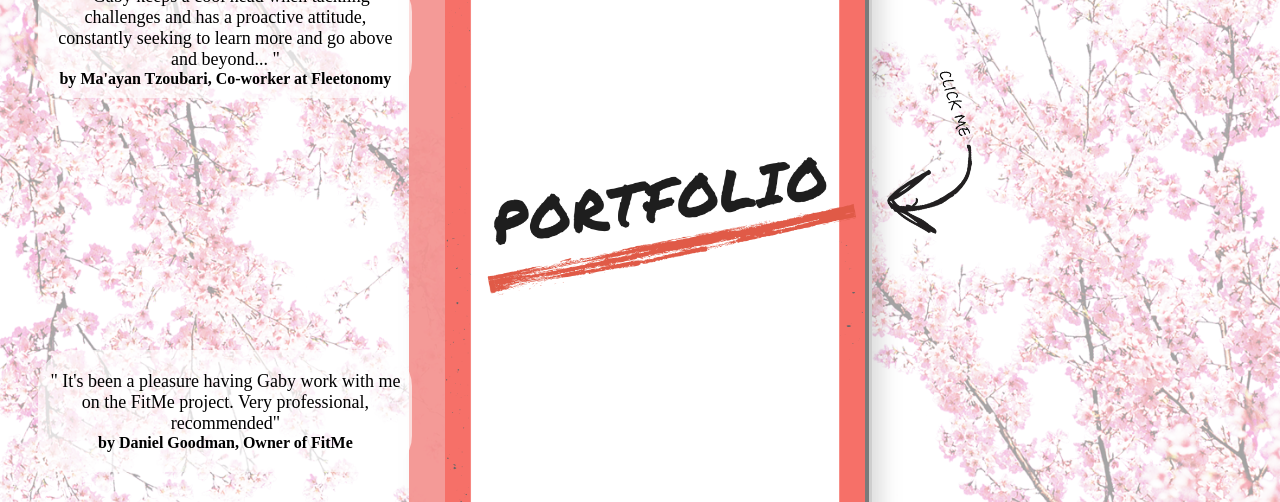
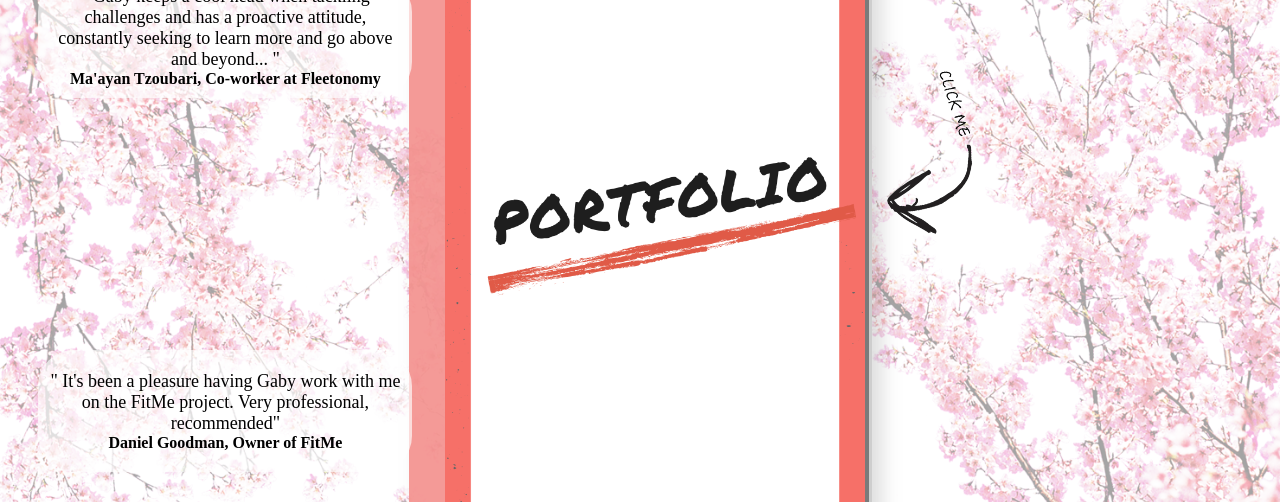
Before and after one commit to view4/portfolio-book, a React (Create React App) app: page / in a window 1280 px wide. Shown: the part 168-670 px from the top of the page. Built offline with nearby package versions, Linux system fonts and the light colour scheme.

Commit message:
please help!

```diff
--- a/src/Components/Review.tsx
+++ b/src/Components/Review.tsx
@@ -7,7 +7,7 @@ const ReviewText = ({ text }) => (
 
 const ReviewAuthor = ({ name, relation }) => (
   <div className="review-author-text">
-    by {name}, {relation}
+     {name}, {relation}
   </div>
 );
 
--- a/src/responsiveness.css
+++ b/src/responsiveness.css
@@ -56,9 +56,12 @@
     font-size: 14px;
   }
     .displayed-image-container.-web {
-    /* background-size: contain; */
+      background-size: 90% 72%;
   }
 
+  .displayed-image-container.-mobile {
+    background-size: 36% 90%;
+  }
   .phone-link, .email-link, .github-link {
 	  font-size: 14px;
   }
```
